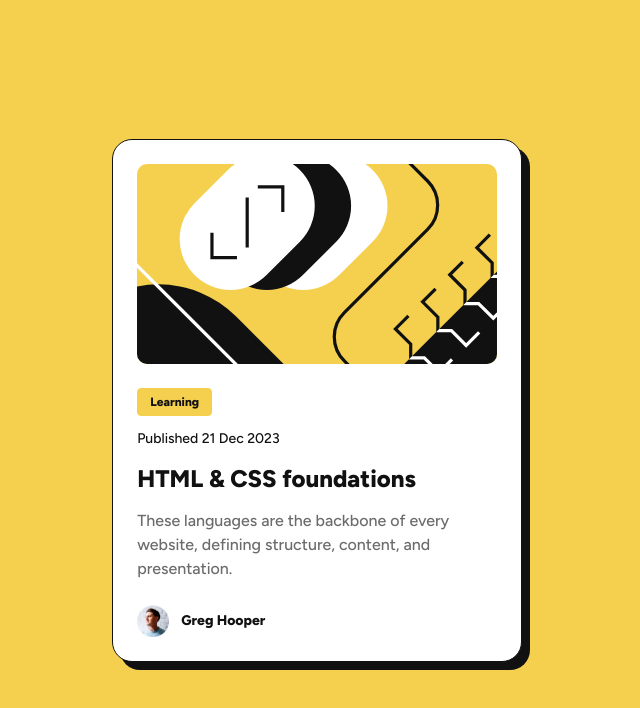
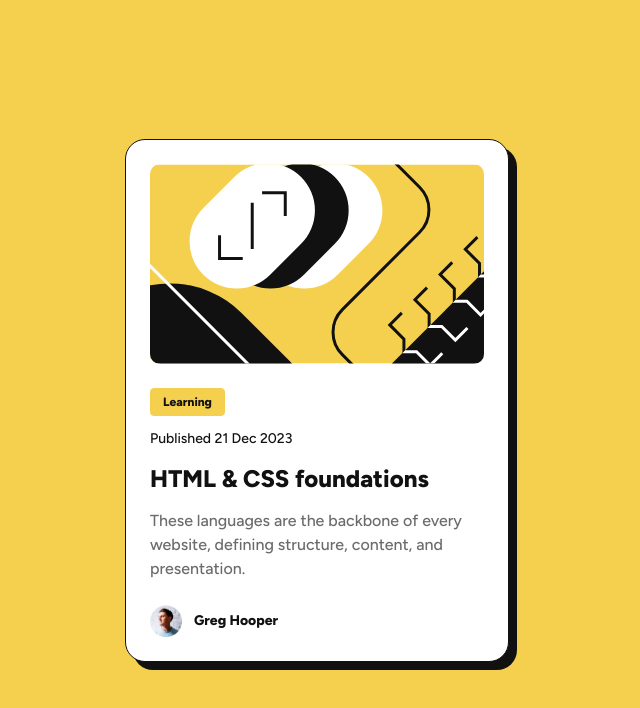
Before and after one commit to Esraa200114/Blog-preview-card, a website: page index.html in a window 1280 px wide. Shown: the whole page, without its empty margins (323-963 px from the left). Drawn offline with Linux system fonts and the light colour scheme.

Commit message:
Adjustments

```diff
--- a/index.html
+++ b/index.html
@@ -20,7 +20,7 @@
     <main class="h-full flex items-center justify-center font-body">
       <!-- Card -->
       <article
-        class="group rounded-20 p-6 m-6 md:w-8/25 bg-white border border-gray-950 shadow-neoBrutalist hover:shadow-neoBrutalistHover"
+        class="group rounded-20 p-6 m-6 md:max-w-96 bg-white border border-gray-950 shadow-neoBrutalist hover:shadow-neoBrutalistHover"
       >
         <!-- Card Image -->
         <img
@@ -53,7 +53,7 @@
 
           <!-- Card Description -->
           <p
-            class="sm:text-preset-3 md:text-preset-2 font-medium text-gray-500 pr-6"
+            class="sm:text-preset-3 md:text-preset-2 font-medium text-gray-500"
           >
             These languages are the backbone of every website, defining
             structure, content, and presentation.
--- a/tailwind.config.js
+++ b/tailwind.config.js
@@ -64,9 +64,6 @@
         10: "10px",
         20: "20px",
       },
-      width: {
-        "8/25": "32%",
-      },
     },
   },
 };
```
Also changed, not shown: public/styles.css.
